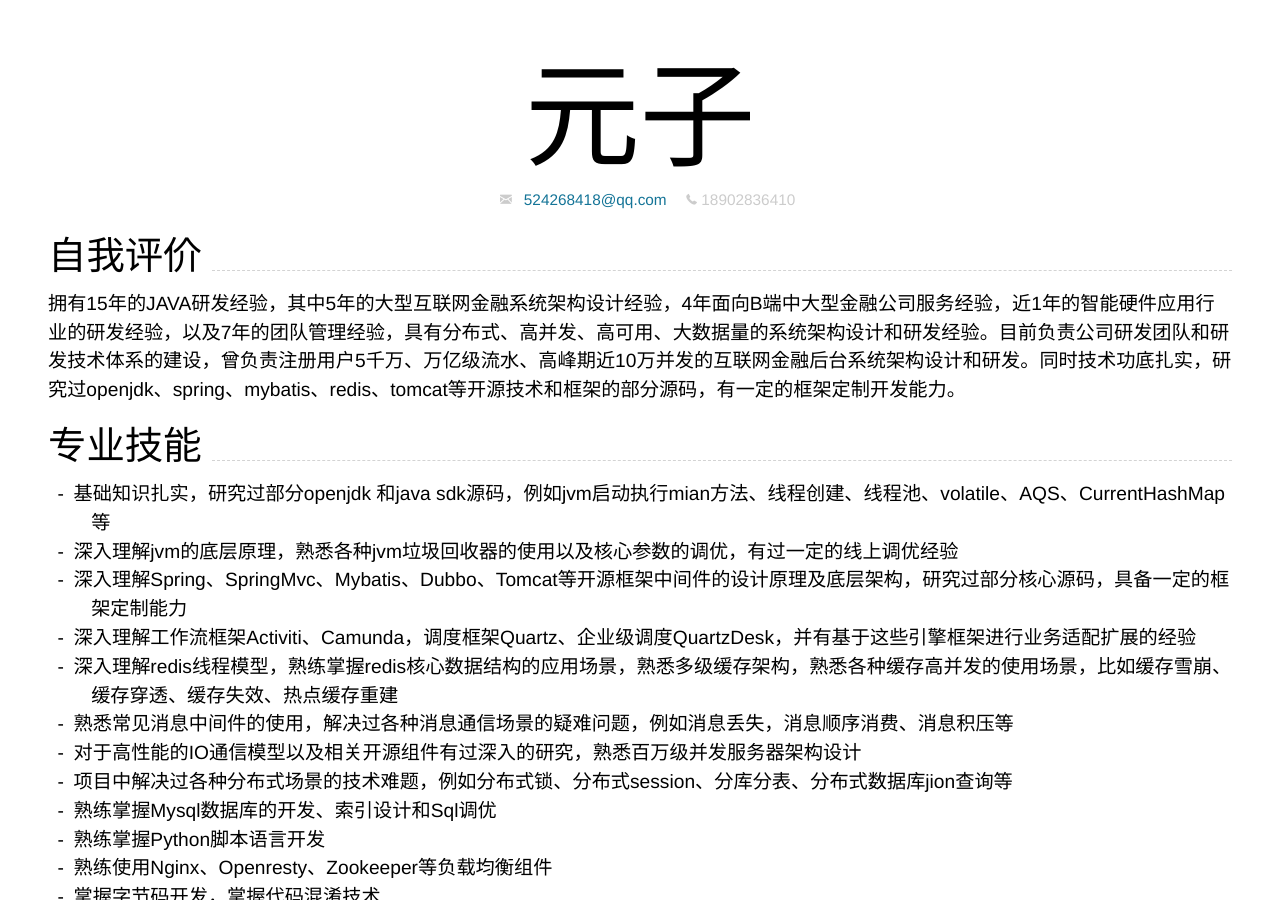
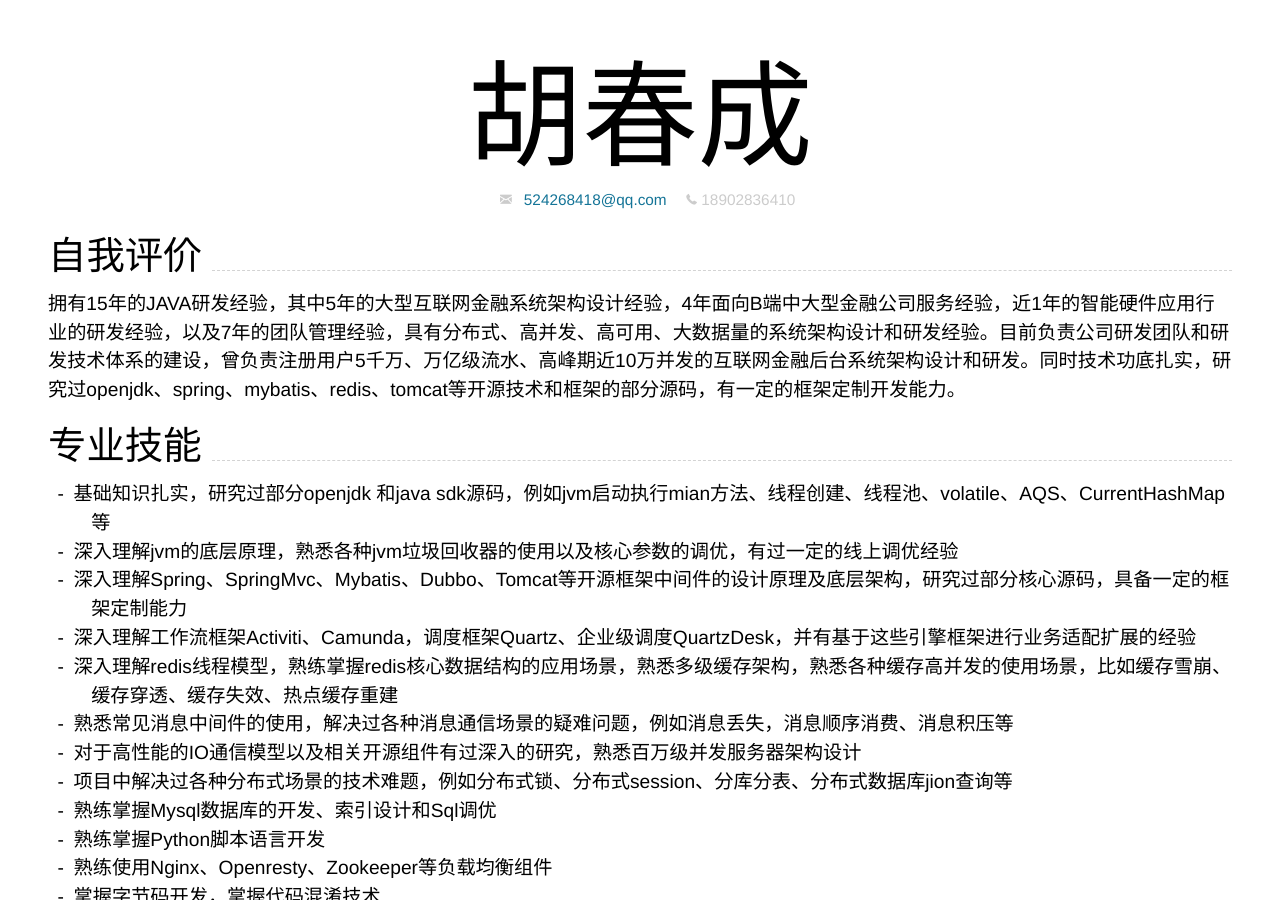
Before and after one commit to yuanCodeLab/cv, a Jekyll site: the page built from index.md, in a window 1280 px wide and 900 px high. Built offline with Jekyll 4.4.1, drawn with Linux system fonts in a browser that asks for light colours; nearby versions of some CDN libraries.

Commit message:
Update index.md

```diff
--- a/index.md
+++ b/index.md
@@ -9,7 +9,7 @@ VX: hcc0422
 phone: 18902836410
 ---
 
-# 元子
+# 胡春成
 
 <!--
 include contact information from the front matter
```
